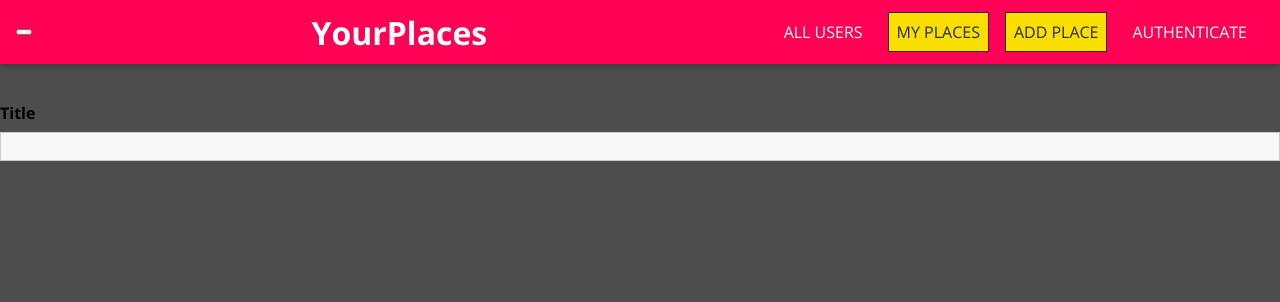
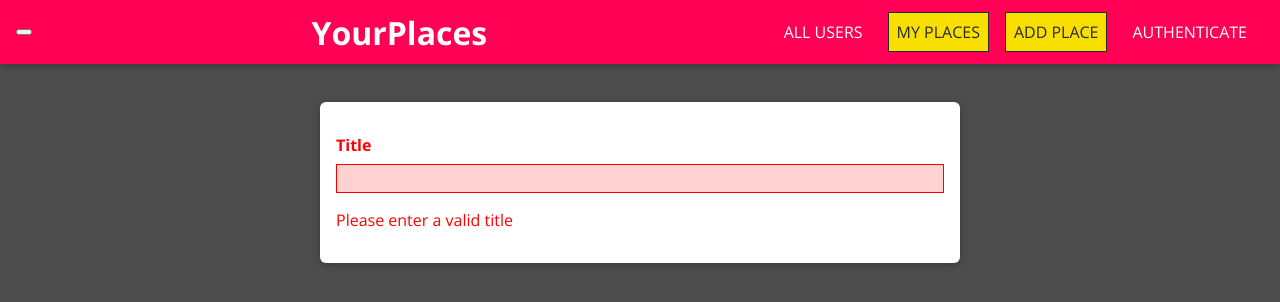
Before and after one commit to TomTwig/MERN_practice_sharePlaces, a React (Create React App) app: page /places/new in a window 1280 px wide. Shown: the top 302 px of the page. Built offline with nearby package versions, Linux system fonts and the light colour scheme.

Commit message:
update custom Input

```diff
--- a/src/places/pages/NewPlace.js
+++ b/src/places/pages/NewPlace.js
@@ -1,6 +1,7 @@
 
 import React from "react"
 import Input from "../../shared/components/FormElements/Input"
+import "./NewPlace.css"
 
 export default function NewPlace(){
 
@@ -8,7 +9,7 @@ export default function NewPlace(){
     return(
         <form className="place-form">
 
-            <Input element={"input"} type={"text"} label={"Title"} />
+            <Input element={"input"} type={"text"} label={"Title"} validators={[]} errorText= "Please enter a valid title" />
 
 
 
--- a/src/shared/components/FormElements/Input.js
+++ b/src/shared/components/FormElements/Input.js
@@ -1,18 +1,47 @@
-
-
-import React from "react";
+import React, { useReducer, useState } from "react";
 
 import "./Input.css";
 
+function inputReducer(state, action){
+
+    switch(action.type){
+
+        case "CHANGE":
+            return {
+                ...state,
+                value: action.val,
+                isValid:true
+            };
+        default:
+            return state;
+    }
+
+
+}
+
 export default function Input(props) {
-    const element = props.element === "input"? <input id={props.id} type={props.type} placeholder= {props.placeholder} />
-     :
-      <textarea id={props.id} rows ={props.rows || 3}/>
+
+    const [inputState, dispatch] = useReducer(inputReducer,{value: "",
+isValid:false});
+
+
+function onChange(event){
+    dispatch({type:"CHANGE", val: event.target.value})
+
+
+}
+
+  const element =
+    props.element === "input" ? (
+      <input id={props.id} type={props.type} placeholder={props.placeholder} onChange={onChange} value={inputState.value}/>
+    ) : (
+      <textarea id={props.id} rows={props.rows || 3}  value={inputState.value}/>
+    );
   return (
-    <div className="form-control">
-        <label htmlFor={props.id}>{props.label}</label>
-        {element}
+    <div className={`form-control ${!inputState.isValid && "form-control--invalid"}`}>
+      <label htmlFor={props.id}>{props.label}</label>
+      {element}
+      {!inputState.isValid && <p>{props.errorText}</p>}
     </div>
-
   );
 }
```
